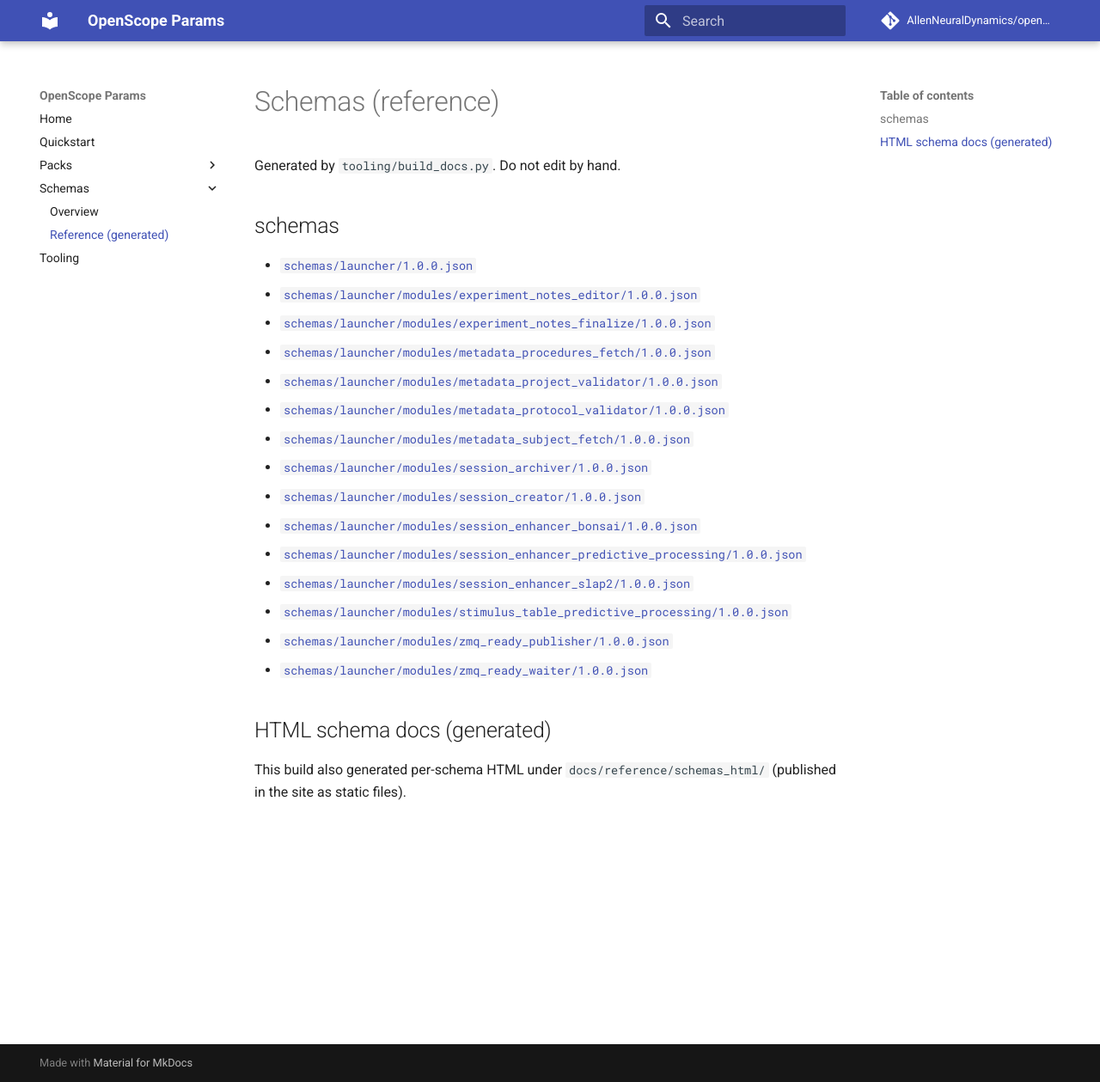
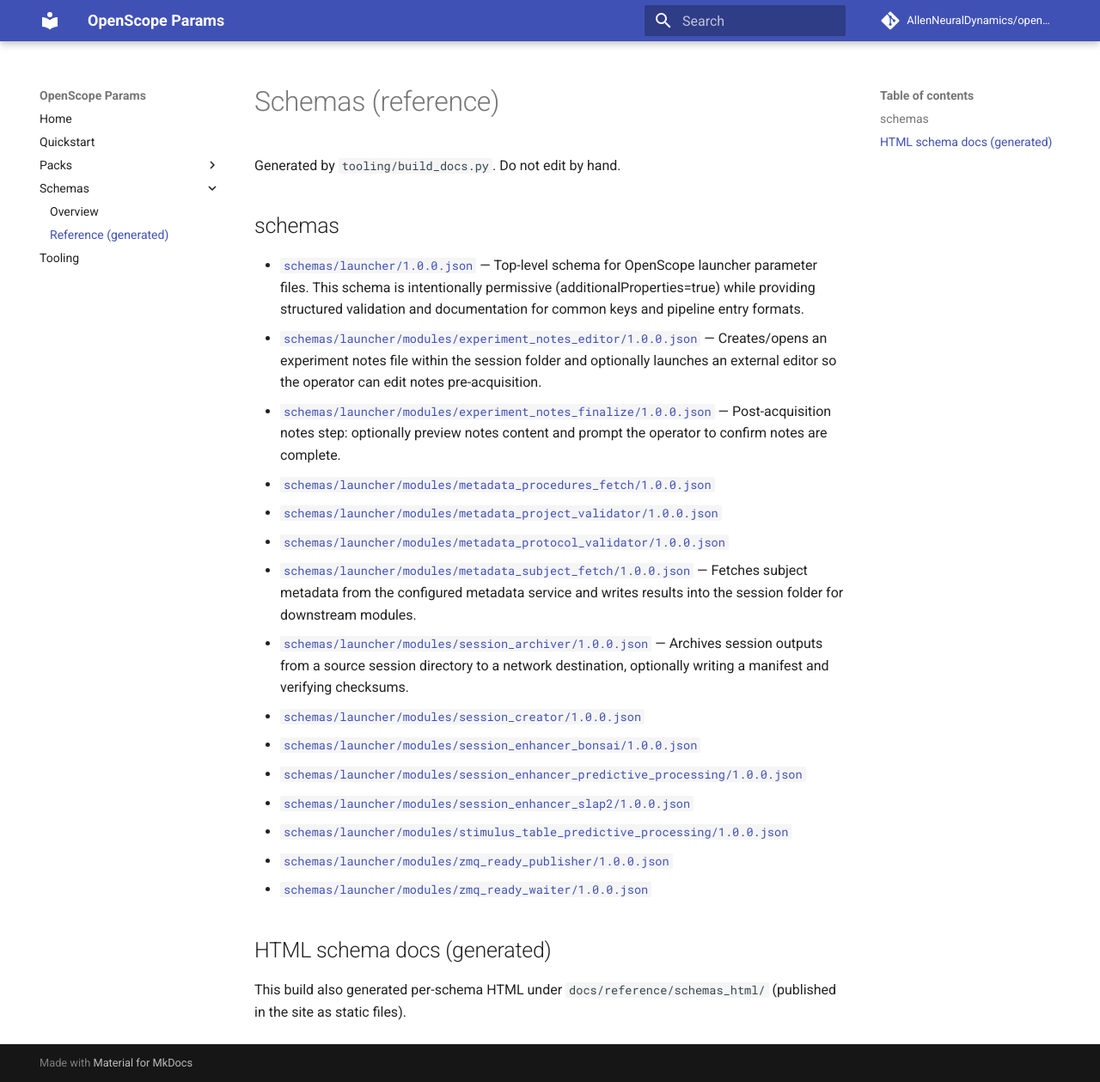
Before and after one commit to AllenNeuralDynamics/openscope-params, an MkDocs documentation site: the page built from docs/reference/schemas.md, in a window 1280 px wide and 1259 px high. Shown: the whole window at 86% size. Built offline with MkDocs 1.6.1 and Material for MkDocs 9.7.7, drawn with Linux system fonts in a browser that asks for light colours; comment, search, counter and statistics services are not loaded.

Commit message:
Docs: describe launcher schema parameters

```diff
--- a/docs/reference/schemas.md
+++ b/docs/reference/schemas.md
@@ -4,14 +4,14 @@
 
 ## schemas
 
-- [`schemas/launcher/1.0.0.json`](https://github.com/AllenNeuralDynamics/openscope-params/blob/main/schemas/launcher/1.0.0.json)
-- [`schemas/launcher/modules/experiment_notes_editor/1.0.0.json`](https://github.com/AllenNeuralDynamics/openscope-params/blob/main/schemas/launcher/modules/experiment_notes_editor/1.0.0.json)
-- [`schemas/launcher/modules/experiment_notes_finalize/1.0.0.json`](https://github.com/AllenNeuralDynamics/openscope-params/blob/main/schemas/launcher/modules/experiment_notes_finalize/1.0.0.json)
+- [`schemas/launcher/1.0.0.json`](https://github.com/AllenNeuralDynamics/openscope-params/blob/main/schemas/launcher/1.0.0.json) — Top-level schema for OpenScope launcher parameter files. This schema is intentionally permissive (additionalProperties=true) while providing structured validation and documentation for common keys and pipeline entry formats.
+- [`schemas/launcher/modules/experiment_notes_editor/1.0.0.json`](https://github.com/AllenNeuralDynamics/openscope-params/blob/main/schemas/launcher/modules/experiment_notes_editor/1.0.0.json) — Creates/opens an experiment notes file within the session folder and optionally launches an external editor so the operator can edit notes pre-acquisition.
+- [`schemas/launcher/modules/experiment_notes_finalize/1.0.0.json`](https://github.com/AllenNeuralDynamics/openscope-params/blob/main/schemas/launcher/modules/experiment_notes_finalize/1.0.0.json) — Post-acquisition notes step: optionally preview notes content and prompt the operator to confirm notes are complete.
 - [`schemas/launcher/modules/metadata_procedures_fetch/1.0.0.json`](https://github.com/AllenNeuralDynamics/openscope-params/blob/main/schemas/launcher/modules/metadata_procedures_fetch/1.0.0.json)
 - [`schemas/launcher/modules/metadata_project_validator/1.0.0.json`](https://github.com/AllenNeuralDynamics/openscope-params/blob/main/schemas/launcher/modules/metadata_project_validator/1.0.0.json)
 - [`schemas/launcher/modules/metadata_protocol_validator/1.0.0.json`](https://github.com/AllenNeuralDynamics/openscope-params/blob/main/schemas/launcher/modules/metadata_protocol_validator/1.0.0.json)
-- [`schemas/launcher/modules/metadata_subject_fetch/1.0.0.json`](https://github.com/AllenNeuralDynamics/openscope-params/blob/main/schemas/launcher/modules/metadata_subject_fetch/1.0.0.json)
-- [`schemas/launcher/modules/session_archiver/1.0.0.json`](https://github.com/AllenNeuralDynamics/openscope-params/blob/main/schemas/launcher/modules/session_archiver/1.0.0.json)
+- [`schemas/launcher/modules/metadata_subject_fetch/1.0.0.json`](https://github.com/AllenNeuralDynamics/openscope-params/blob/main/schemas/launcher/modules/metadata_subject_fetch/1.0.0.json) — Fetches subject metadata from the configured metadata service and writes results into the session folder for downstream modules.
+- [`schemas/launcher/modules/session_archiver/1.0.0.json`](https://github.com/AllenNeuralDynamics/openscope-params/blob/main/schemas/launcher/modules/session_archiver/1.0.0.json) — Archives session outputs from a source session directory to a network destination, optionally writing a manifest and verifying checksums.
 - [`schemas/launcher/modules/session_creator/1.0.0.json`](https://github.com/AllenNeuralDynamics/openscope-params/blob/main/schemas/launcher/modules/session_creator/1.0.0.json)
 - [`schemas/launcher/modules/session_enhancer_bonsai/1.0.0.json`](https://github.com/AllenNeuralDynamics/openscope-params/blob/main/schemas/launcher/modules/session_enhancer_bonsai/1.0.0.json)
 - [`schemas/launcher/modules/session_enhancer_predictive_processing/1.0.0.json`](https://github.com/AllenNeuralDynamics/openscope-params/blob/main/schemas/launcher/modules/session_enhancer_predictive_processing/1.0.0.json)
```
Also changed, not shown: 6 other files.
